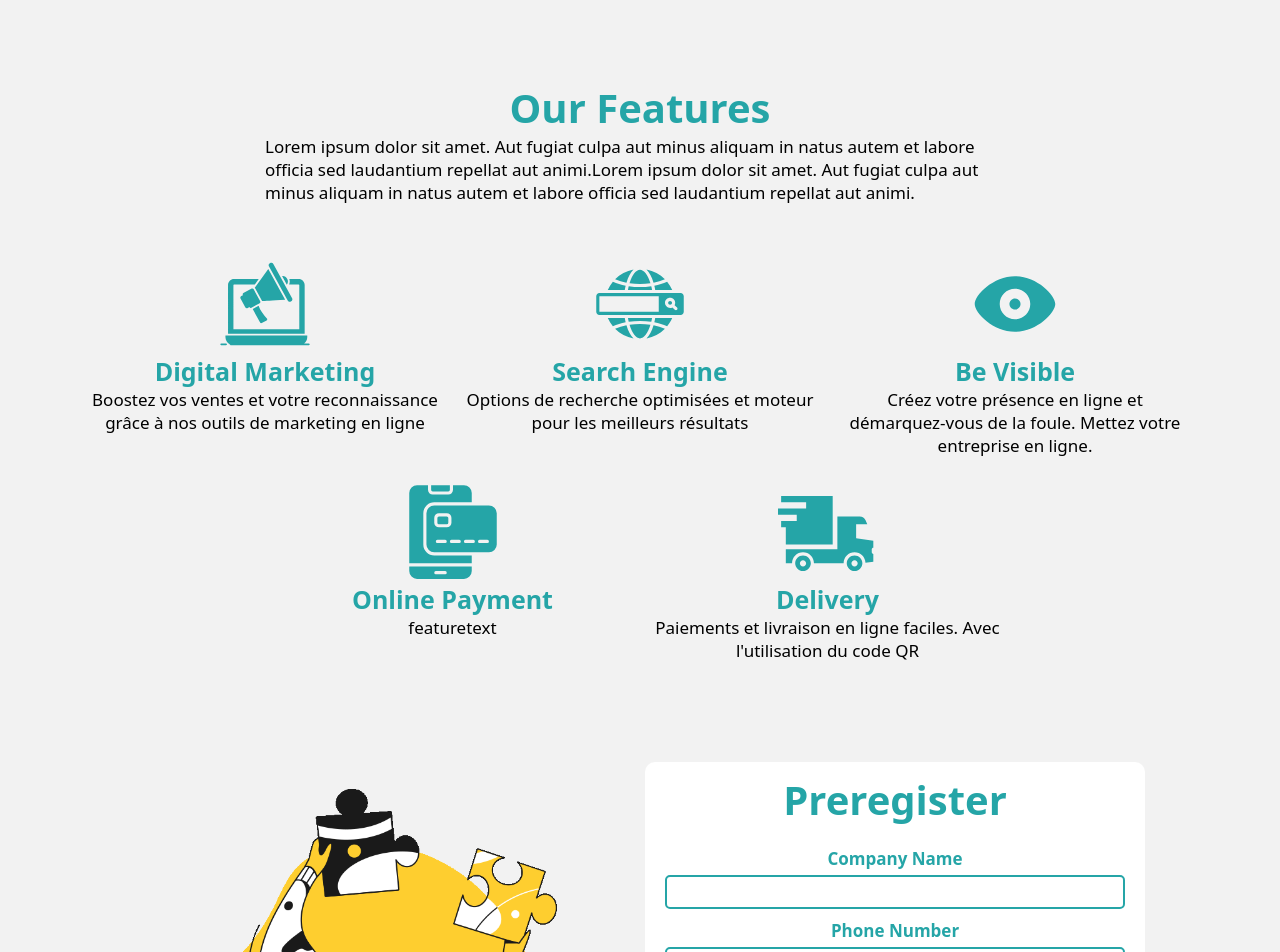
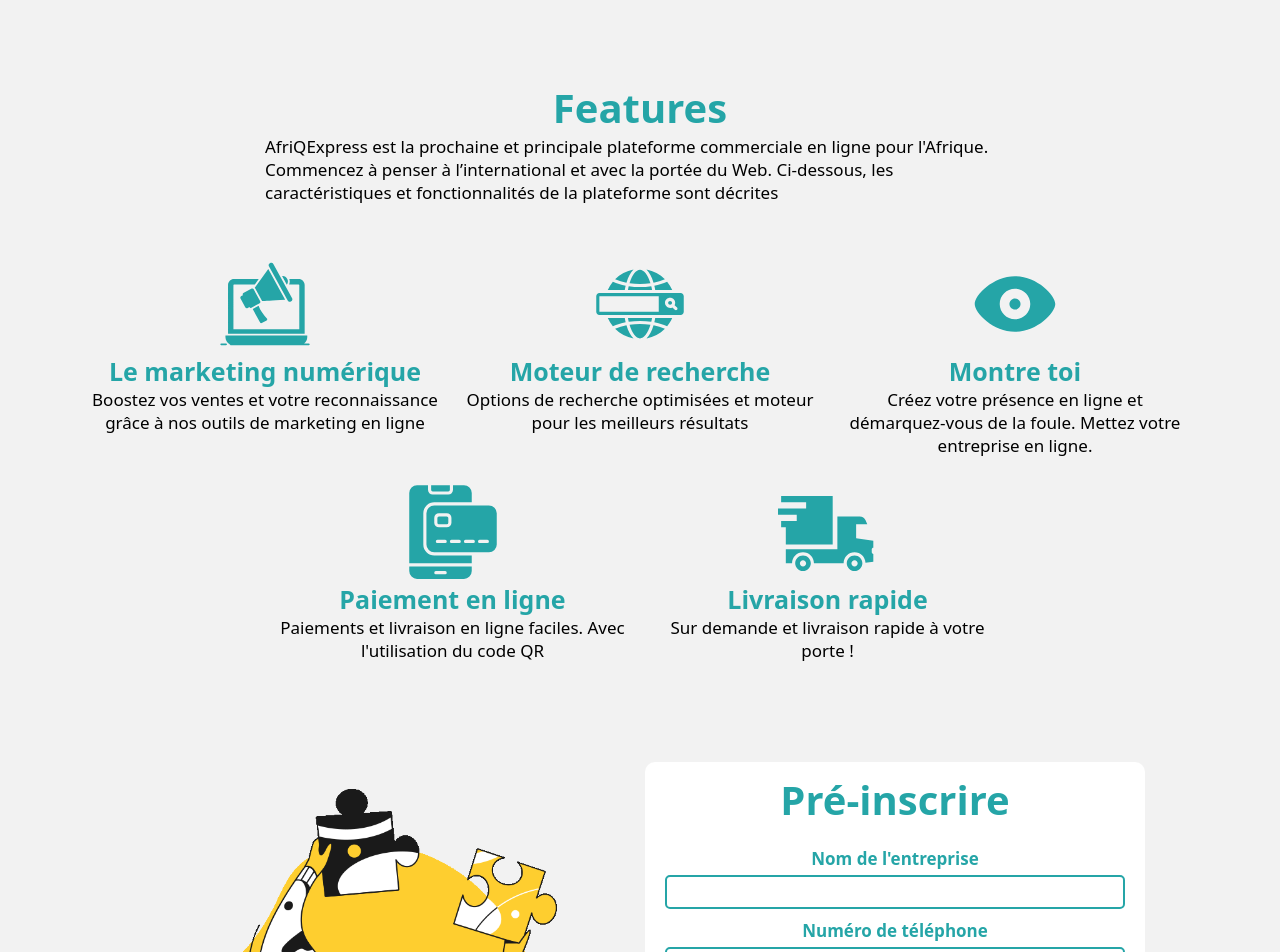
Before and after one commit to afriqexpress/home, a React (Vite) app: page /AfriQExpress in a window 1280 px wide. Shown: the part 820-1772 px from the top of the page. Built offline with nearby package versions, Linux system fonts and the light colour scheme; no server answers.

Commit message:
added all translations
added translations for all text, only navbar, about page is left to be done.

```diff
--- a/src/components/features/features.tsx
+++ b/src/components/features/features.tsx
@@ -1,25 +1,30 @@
 import "./features.css";
 
-type Feature = { image: string, title: string, text: string }
+type Feature = { image: string; title: string; text: string };
 
 type Props = {
-    features: Feature[]
-    text: string
-}
+  features: Feature[];
+  text: string;
+};
 
-const Features = ({ features, text }: Props) =>
+const Features = ({ features, text }: Props) => (
   <section id="features">
-        <h2>Our Features</h2>
+    <h2>Features</h2>
     <p className="features__text">{text}</p>
     <div className="features__items">
       {features.map((feature, index) => (
         <div className="features__item" id={`Features${index}`} key={index}>
-                    <img className="features__item__image" src={feature.image} alt="Icons for the features" />
+          <img
+            className="features__item__image"
+            src={feature.image}
+            alt="Icons for the features"
+          />
           <h3 className="features__item__title">{feature.title}</h3>
           <p className="features__item__text">{feature.text}</p>
         </div>
       ))}
     </div>
   </section>
+);
 
 export default Features;
--- a/src/components/preregisterForm/preregisterForm.tsx
+++ b/src/components/preregisterForm/preregisterForm.tsx
@@ -14,8 +14,14 @@ interface Props {
 const phoneNumberRegex = /^\+[1-9]\d{1,14}$/;
 
 const PreregistrerForm = ({ appName }: Props) => {
-    const [companyName, setCompanyName] = useState<InputValue>({ valid: false, value: "" });
-    const [phoneNumber, setPhoneNumber] = useState<InputValue>({ valid: false, value: "" });
+  const [companyName, setCompanyName] = useState<InputValue>({
+    valid: false,
+    value: "",
+  });
+  const [phoneNumber, setPhoneNumber] = useState<InputValue>({
+    valid: false,
+    value: "",
+  });
   const [avatar, setAvatar] = useState<File | null>(null);
   const [error, setError] = useState<string | null>(null);
   const [success, setSuccess] = useState<boolean>(false);
@@ -38,8 +44,12 @@ const PreregistrerForm = ({ appName }: Props) => {
     if (!companyNameResult.valid) return;
     if (!phoneNumberResult.valid) return;
 
-        postPreregisters(companyName.value, phoneNumber.value, appName, avatar).then(
-            (result) => {
+    postPreregisters(
+      companyName.value,
+      phoneNumber.value,
+      appName,
+      avatar
+    ).then((result) => {
       if ("error" in result) {
         setError(result.error);
         return;
@@ -51,44 +61,65 @@ const PreregistrerForm = ({ appName }: Props) => {
       setError(null);
 
       setSuccess(true);
-            }
-        );
-    }
+    });
+  };
 
   const companyNameValidator = (value: string): InputValue => {
-        if (value.length == 0) return { valid: false, error: "Company name is required!", value: value };
-        if (value.length > 25) return { valid: false, error: "Name is too long!", value: value };
+    if (value.length == 0)
+      return { valid: false, error: "Company name is required!", value: value };
+    if (value.length > 25)
+      return { valid: false, error: "Name is too long!", value: value };
 
     return { valid: true, value: value };
   };
 
   const phoneNumberValidator = (value: string): InputValue => {
-        if (value.length == 0) return { valid: false, error: "Phone number is required!", value: value };
-        if (!phoneNumberRegex.test(value)) return { valid: false, error: "Malformed phone number.", value: value };
+    if (value.length == 0)
+      return { valid: false, error: "Phone number is required!", value: value };
+    if (!phoneNumberRegex.test(value))
+      return { valid: false, error: "Malformed phone number.", value: value };
 
     return { valid: true, value: value };
   };
 
   return (
     <section id="preregister">
-            <img className="preregister__image" src={preregisterillustration} alt="Preregister Illustration" />
+      <img
+        className="preregister__image"
+        src={preregisterillustration}
+        alt="Preregister Illustration"
+      />
       <div className="preregister__form">
-                <h2 className="preregister__form__title">Preregister</h2>
-                <FormInput className="preregisterForm__input1" state={companyName} setState={setCompanyName} name="Company Name" validator={companyNameValidator} />
-                <FormInput state={phoneNumber} setState={setPhoneNumber} name="Phone Number" validator={phoneNumberValidator} />
+        <h2 className="preregister__form__title">Pré-inscrire</h2>
+        <FormInput
+          className="preregisterForm__input1"
+          state={companyName}
+          setState={setCompanyName}
+          name="Nom de l'entreprise"
+          validator={companyNameValidator}
+        />
+        <FormInput
+          state={phoneNumber}
+          setState={setPhoneNumber}
+          name="Numéro de téléphone"
+          validator={phoneNumberValidator}
+        />
         <FormAvatar state={avatar} setState={setAvatar} />
 
         <FormButton name="Submit" onClickCB={onSubmitButtonClick} />
         {error ? <p className="form__error">{error}</p> : null}
-                {success ? <p className="form__success">Successfully preregistered!</p> : null}
+        {success ? (
+          <p className="form__success">Préinscription réussie !</p>
+        ) : null}
       </div>
     </section>
   );
-}
+};
 
 export default PreregistrerForm;
 
-{/* <div className="preregisterForm" id="preregister">
+{
+  /* <div className="preregisterForm" id="preregister">
 <img className="preregister__image" src={preregisterillustration} alt="Preregister Illustration" />
 <div className="preregister__wrapper">
     <h2 className="preregisterForm__h2">Preregister</h2>
@@ -113,4 +144,5 @@ export default PreregistrerForm;
     {error ? <p className="form__error">{error}</p> : null}
     {success ? <p className="form__success">Successfully preregistered!</p> : null}
 </div>
-</div> */}
+</div> */
+}
--- a/src/pages/afriqexpress/afriqexpress.tsx
+++ b/src/pages/afriqexpress/afriqexpress.tsx
@@ -7,8 +7,8 @@ import Partners from "../../components/partners/partners";
 import PreregistrerForm from "../../components/preregisterForm/preregisterForm";
 import imageHeader from "/img/afriQHome.mp4";
 import Preregisters from "../../components/preregisters/preregisters";
-import partners from "./partners.json"
-import features from "./features.json"
+import partners from "./partners.json";
+import features from "./features.json";
 
 const AfriQExpress = () => {
   useEffect(() => {
@@ -20,7 +20,7 @@ const AfriQExpress = () => {
       <Nav
         links={[
           { link: "#features", name: "Features" },
-          { link: "#preregister", name: "Preregister now!", special: true }
+          { link: "#preregister", name: "Preregister now!", special: true },
         ]}
       />
       <Header
@@ -30,10 +30,13 @@ const AfriQExpress = () => {
         title="AfriQExpress"
         text="Préinscrivez-vous ci-dessous pour rejoindre la première plateforme de trading et faire passer votre entreprise au niveau supérieur"
         url="#preregister"
-        buttonText="Preregister Now!"
+        buttonText="Pré-inscrivez-vous maintenant!"
       />
-      <Features features={features} text="Lorem ipsum dolor sit amet. Aut fugiat culpa aut minus aliquam in natus autem et labore officia sed laudantium repellat aut animi.Lorem ipsum dolor sit amet. Aut fugiat culpa aut minus aliquam in natus autem et labore officia sed laudantium repellat aut animi."/>
-      <Partners partners={partners}/>
+      <Features
+        features={features}
+        text="AfriQExpress est la prochaine et principale plateforme commerciale en ligne pour l'Afrique. Commencez à penser à l’international et avec la portée du Web. Ci-dessous, les caractéristiques et fonctionnalités de la plateforme sont décrites"
+      />
+      <Partners partners={partners} />
       <Preregisters />
       <PreregistrerForm appName="AFRIQEXPRESS" />
       <Footer />
--- a/src/pages/afriqexpress/features.json
+++ b/src/pages/afriqexpress/features.json
@@ -1,27 +1,27 @@
 [
     {
       "image": "../img/svg/digitalmarketing.svg",
-      "title": "Digital Marketing",
+      "title": "Le marketing numérique",
       "text": "Boostez vos ventes et votre reconnaissance grâce à nos outils de marketing en ligne"
     },
     {
       "image": "../img/svg/searchengine.svg",
-      "title": "Search Engine",
+      "title": "Moteur de recherche",
       "text": "Options de recherche optimisées et moteur pour les meilleurs résultats"
     },
     {
       "image": "../img/svg/visible.svg",
-      "title": "Be Visible",
+      "title": "Montre toi",
       "text": "Créez votre présence en ligne et démarquez-vous de la foule. Mettez votre entreprise en ligne."
     },
     {
         "image": "../img/svg/onlinepayment.svg",
-        "title": "Online Payment",
-        "text": "featuretext"
+        "title": "Paiement en ligne",
+        "text": "Paiements et livraison en ligne faciles. Avec l'utilisation du code QR"
     },
     {
         "image": "../img/svg/delivery.svg",
-        "title": "Delivery",
-        "text": "Paiements et livraison en ligne faciles. Avec l'utilisation du code QR"
+        "title": "Livraison rapide",
+        "text": "Sur demande et livraison rapide à votre porte !"
     }
 ]
--- a/src/pages/afriqpay/afriqpay.tsx
+++ b/src/pages/afriqpay/afriqpay.tsx
@@ -7,8 +7,8 @@ import headerImage from "/img/afriQPay.mp4";
 import PreregistrerForm from "../../components/preregisterForm/preregisterForm";
 import Partners from "../../components/partners/partners";
 import Preregisters from "../../components/preregisters/preregisters";
-import partners from "./partners.json"
-import features from "./features.json"
+import partners from "./partners.json";
+import features from "./features.json";
 
 const AfriQPay = () => {
   useEffect(() => {
@@ -20,7 +20,7 @@ const AfriQPay = () => {
       <Nav
         links={[
           { link: "#features", name: "Features" },
-          { link: "#preregister", name: "Preregister now!", special: true }
+          { link: "#preregister", name: "Preregister now!", special: true },
         ]}
       />
       <Header
@@ -30,9 +30,12 @@ const AfriQPay = () => {
         title="Paiement sûr et facile"
         text="Avec notre nouvelle plateforme de paiement. Votre portefeuille dans votre téléphone. Payer et transférer de l'argent facilement à votre famille et vos amis"
         url="#preregister"
-        buttonText="Preregister Now!"
+        buttonText="Pré-inscrivez-vous maintenant!"
       />
-      <Features features={features} text="Lorem ipsum dolor sit amet. Aut fugiat culpa aut minus aliquam in natus autem et labore officia sed laudantium repellat aut animi.Lorem ipsum dolor sit amet. Aut fugiat culpa aut minus aliquam in natus autem et labore officia sed laudantium repellat aut animi." />
+      <Features
+        features={features}
+        text="payez et recevez de l'argent en toute sécurité et rapidement avec notre nouvelle application qui connecte les gens et vous permet de disposer de votre portefeuille en ligne."
+      />
       <Partners partners={partners} />
       <Preregisters />
       <PreregistrerForm appName="AFRIQPAY" />
--- a/src/pages/home/home.tsx
+++ b/src/pages/home/home.tsx
@@ -20,8 +20,8 @@ const Home = () => {
         contentType={ContentType.IMAGE}
         content={headerImage}
         contentAlt="GIF of tech solutions"
-        title="The internet revolution"
-        text="Bring your business to the next level Bring your business to the next level Bring your business to the next level Bring your business to the next level"
+        title="La révolution Internet"
+        text="Amenez votre entreprise au niveau supérieur. Touchez des milliers de personnes en ligne. Avec notre application AfriQExpress, nous connectons toutes sortes d'entreprises à de plus en plus de clients que jamais. Avec AfriQPay, tous vos paiements sont effectués de la manière la plus simple."
         // url="#"
         // buttonText ="Preregister"
       />
```
Lines whose indentation alone changed are shown as unchanged.
